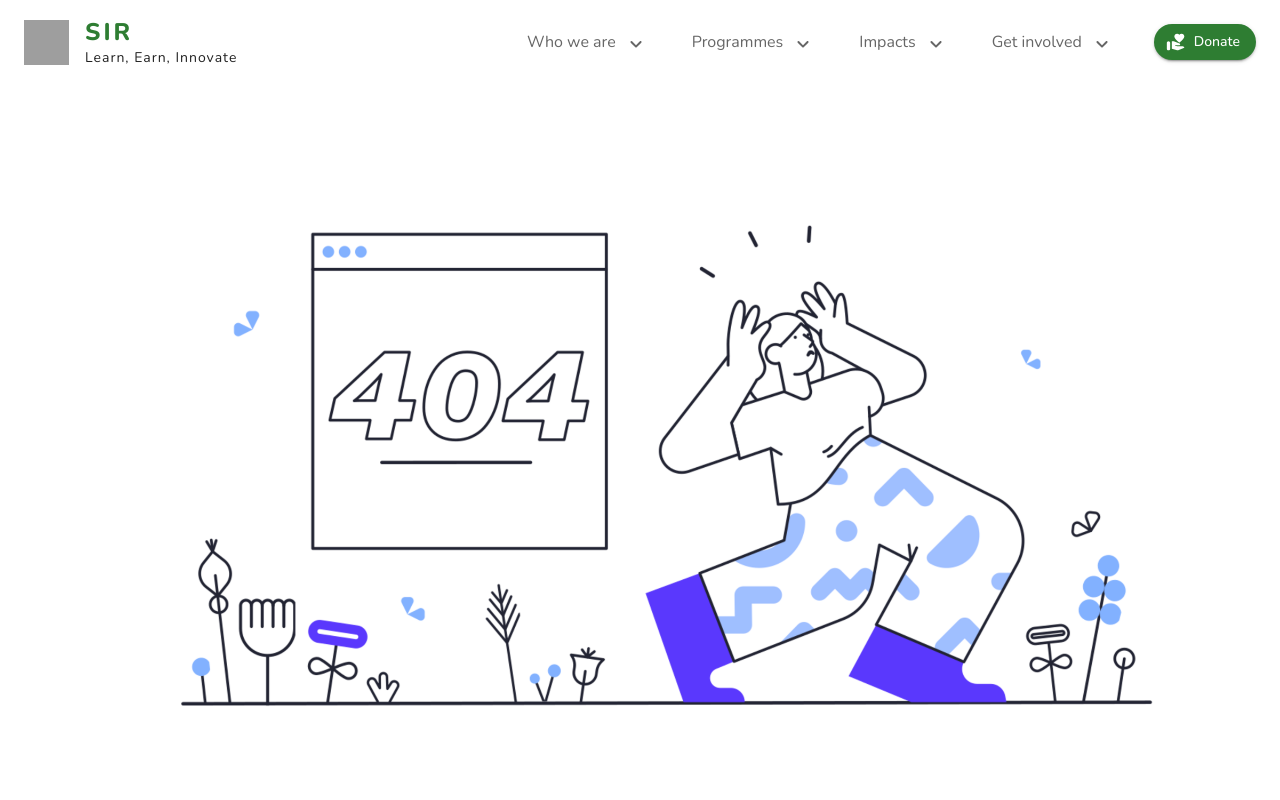
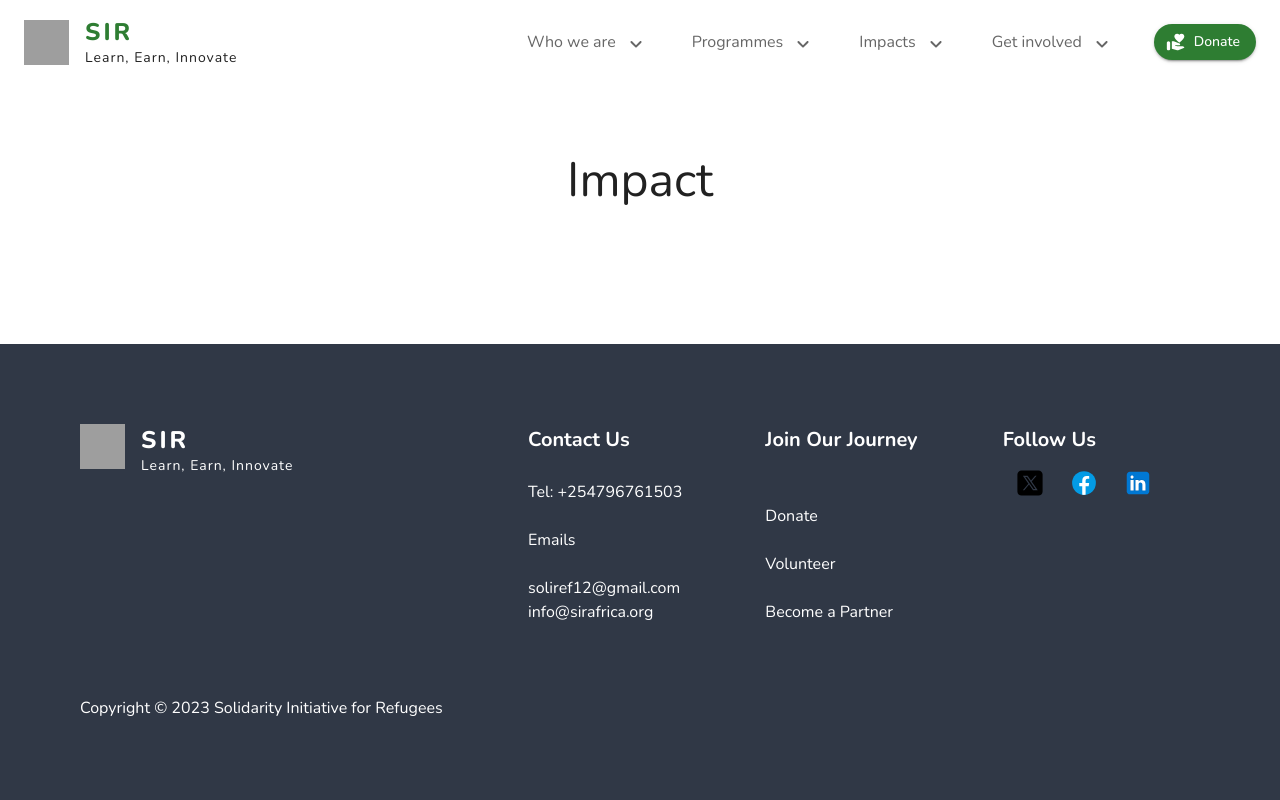
Before and after one commit to Codust-SIR/sirafrica, a Next.js app: page /impacts/1/1 in a window 1280 px wide. Before the commit this address had no page. Shown: the top 800 px of the page. Built offline with nearby package versions, Linux system fonts and the light colour scheme; grey boxes are pictures that could not be loaded.

Commit message:
Added impact page

```diff
--- /dev/null
+++ b/src/app/impacts/[slug]/[id]/layout.tsx
@@ -0,0 +1,21 @@
+import type { Metadata } from "next";
+import { Nunito } from "next/font/google";
+const nunito = Nunito({ subsets: ["latin"] });
+
+export const metadata: Metadata = {
+  title: "SIR | Our Team",
+  description: "",
+  icons: { icon: "/sirafrica_logo.png" },
+};
+
+export default function RootLayout({
+  children,
+}: {
+  children: React.ReactNode;
+}) {
+  return (
+    <html lang="en">
+      <body className={nunito.className}>{children}</body>
+    </html>
+  );
+}
--- /dev/null
+++ b/src/app/impacts/[slug]/[id]/page.tsx
@@ -0,0 +1,73 @@
+"use client";
+
+import Image from "next/image";
+import "react-multi-carousel/lib/styles.css";
+import HideAppBar from "../../../../../components/AppDawer";
+import {
+  Box,
+  Button,
+  CssBaseline,
+  ThemeProvider,
+  Typography,
+  createTheme,
+  useMediaQuery,
+  List,
+  ListItemButton,
+  ListItemIcon,
+  ListItemText,
+  Toolbar,
+  CircularProgress,
+} from "@mui/material";
+import { useMemo, useState, useEffect } from "react";
+import AssessmentRoundedIcon from "@mui/icons-material/AssessmentRounded";
+import FeedRoundedIcon from "@mui/icons-material/FeedRounded";
+import ArticleRoundedIcon from "@mui/icons-material/ArticleRounded";
+import NewspaperRoundedIcon from "@mui/icons-material/NewspaperRounded";
+import DensitySmallRoundedIcon from "@mui/icons-material/DensitySmallRounded";
+// import { BlogNewsStory, getBlogsNewsAndReport } from "../../../services/sentry";
+
+export default function Donate() {
+  const theme = useMemo(
+    () =>
+      createTheme({
+        typography: {
+          fontFamily: "inherit",
+        },
+      }),
+    []
+  );
+  const isMobileView = useMediaQuery(() => theme.breakpoints.down("sm"));
+
+  // const [blogNewsStory, setBlogNewsStory] = useState<BlogNewsStory[]>([]);
+  // const [loading, setLoading] = useState(true);
+  // useEffect(() => {
+  //   getBlogsNewsAndReport("author").then((parterns) => {
+  //     setBlogNewsStory(parterns);
+  //     setLoading(false);
+  //   });
+  //   return () => {
+  //     setLoading(true);
+  //   };
+  // }, []);
+  return (
+    <ThemeProvider theme={theme}>
+      <CssBaseline />
+      <HideAppBar>
+        <Box p={isMobileView ? 1 : 15} pt={1}>
+          {/* Impacts */}
+          <Box
+            sx={{
+              p: 2,
+              display: "grid",
+              flex: 1,
+              gap: 4,
+              placeItems: "center",
+            }}
+          >
+            <Typography variant="h3">Impact</Typography>
+          </Box>
+        </Box>
+      </HideAppBar>
+    </ThemeProvider>
+  );
+}
```
